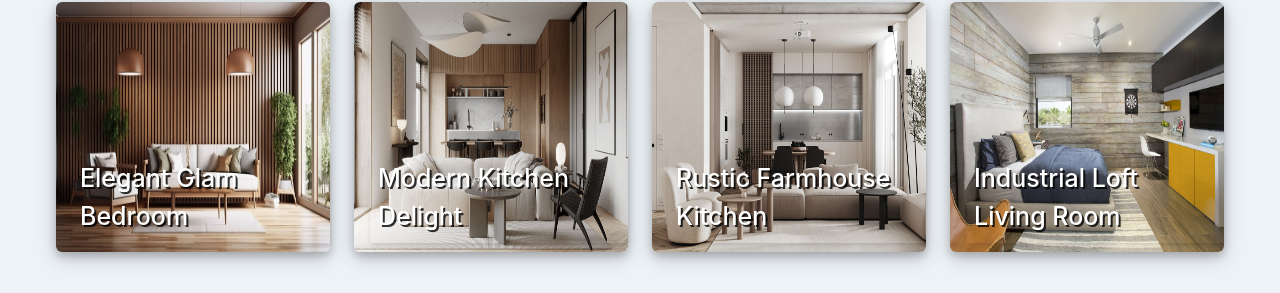
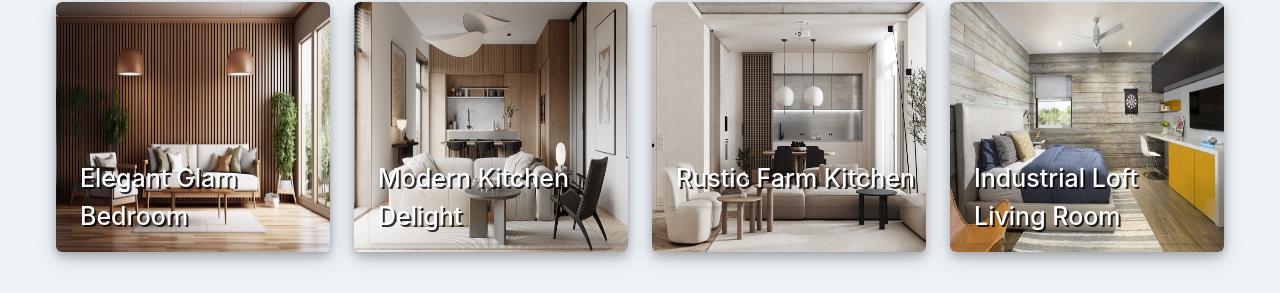
Before and after one commit to Fizahere/HomeStyler, a React (Vite) app: page / in a window 1280 px wide. Shown: the part 976-1269 px from the top of the page. Built offline with nearby package versions, Linux system fonts and the light colour scheme.

Commit message:
Update Gallery.jsx

```diff
--- a/src/ClientSite/Gallery.jsx
+++ b/src/ClientSite/Gallery.jsx
@@ -39,7 +39,7 @@ function Gallery() {
             image: Gallery6,
         },
         {
-            name: 'Rustic Farmhouse Kitchen',
+            name: 'Rustic Farm Kitchen',
             image: Gallery7,
         },
         {
```
